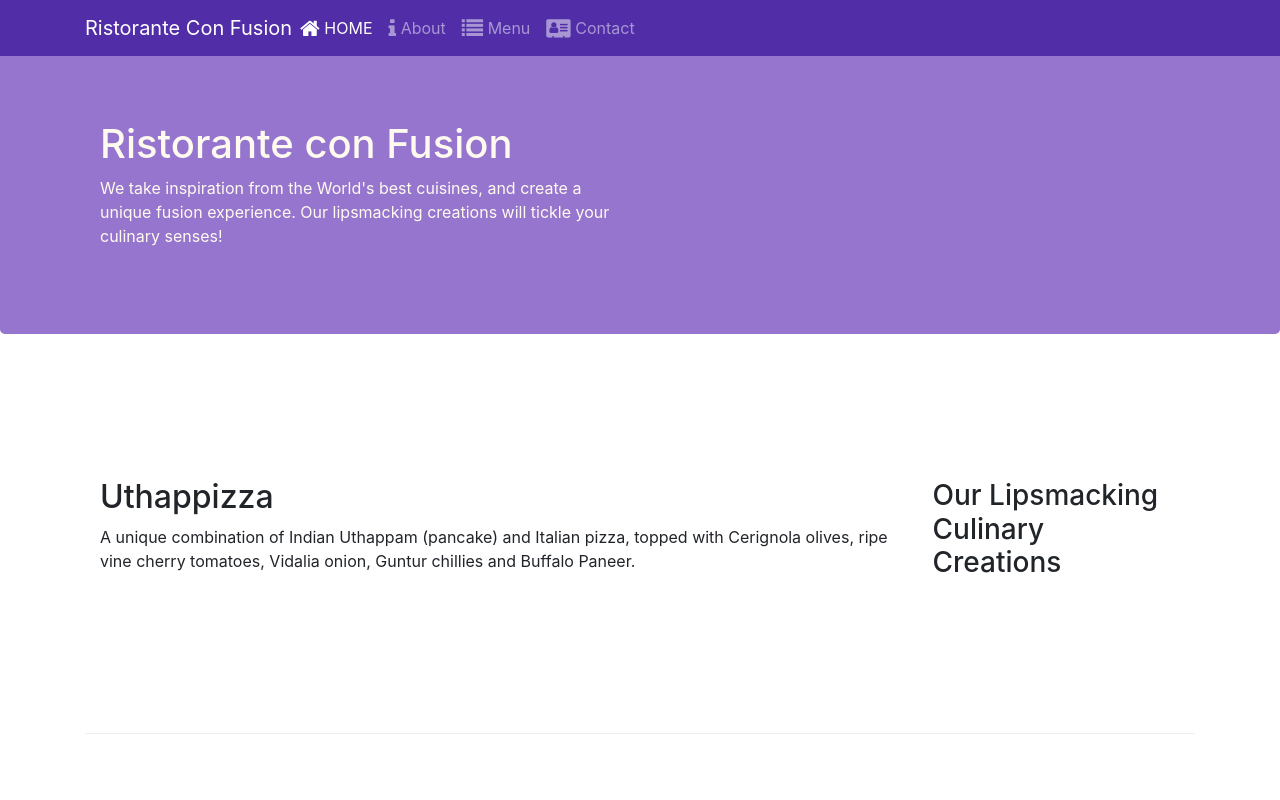
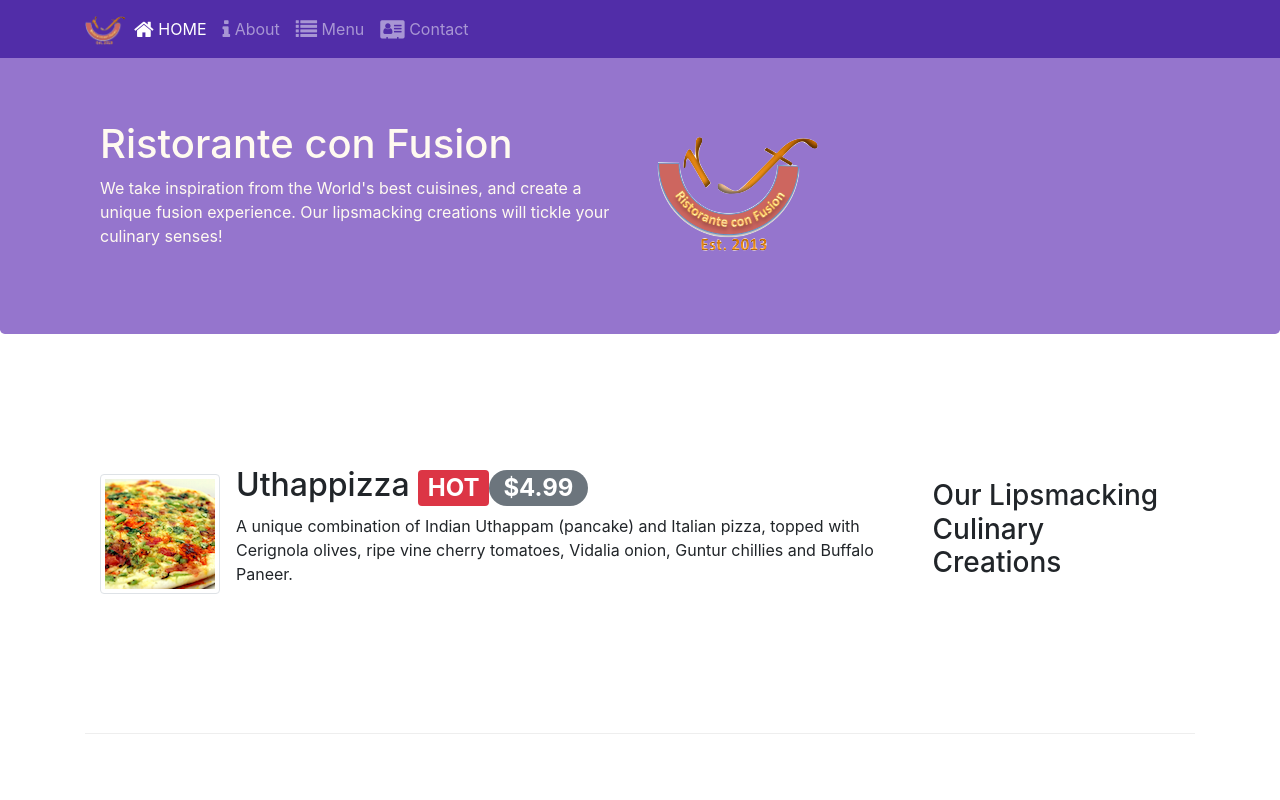
Before and after one commit to AhhEagle/conFusion, a website: page index.html in a window 1280 px wide. Shown: the top 800 px of the page. Drawn offline with nearby package versions, Linux system fonts and the light colour scheme.

Commit message:
Learnt how to include media objects in a website

```diff
--- a/index.html
+++ b/index.html
@@ -23,7 +23,7 @@
             <button class="navbar-toggler" type="button" data-toggle ="collapse" data-target="#Navbar">
                <span class="navbar-toggler-icon"></span>
             </button>
-            <a class="navbar-brand mr-auto" href="#">Ristorante Con Fusion</a>
+            <a class="navbar-brand mr-auto" href="#"><img src="img/logo.png" height="30" width="41"></a>
             <div class="collapse navbar-collapse" id="Navbar">
             <ul class="navbar-nav mr-auto">
                 <li class="nav-item active"><a class="nav-link" href="#"><span class ="fa fa-home fa-lg"></span> HOME</a> </li>
@@ -43,8 +43,8 @@
                     <h1>Ristorante con Fusion</h1>
                     <p>We take inspiration from the World's best cuisines, and create a unique fusion experience. Our lipsmacking creations will tickle your culinary senses!</p>
                 </div>
-                <div class="col-12 col-sm-6">
-                </div>
+                <div class="col-12 col-sm align-self-center">
+                    <img src="img/logo.png" class="img-fluid">
             </div>
         </div>
     </header>
@@ -55,8 +55,15 @@
                 <h3>Our Lipsmacking Culinary Creations</h3>
             </div>
             <div class="col col-sm order-sm-first col-md">
-                <h2>Uthappizza</h2>
+                <div class="media">
+                    <img class="d-flex mr-3 img-thumbnail align-self-center" src="img/Uthappizza.png" alt="uthappizza">
+                    <div class="media-body">
+                    <h2 class="mt-0">Uthappizza <span class="badge badge-danger">HOT </span><span class="badge badge-pill badge-secondary">$4.99</span></h2>
                 <p>A unique combination of Indian Uthappam (pancake) and Italian pizza, topped with Cerignola olives, ripe vine cherry tomatoes, Vidalia onion, Guntur chillies and Buffalo Paneer.</p>
+                    </div>
+
+                </div>
+
             </div>
         </div>
 
@@ -76,9 +83,16 @@
                 <h3>Meet our Culinary Specialists</h3>
             </div>
             <div class="col col-sm order-sm-first col-md">
-                <h2>Alberto Somayya</h2>
+                <div class="media">
+                    <img class="d-flex mr-3 img-thumbnail align-self-center" src="img/alberto.png" alt="alberto">
+                    <div class="media-body">
+                        <h2 class="mt-0">Alberto Somayya</h2>
                 <h4>Executive Chef</h4>
                 <p>Award winning three-star Michelin chef with wide International experience having worked closely with whos-who in the culinary world, he specializes in creating mouthwatering Indo-Italian fusion experiences. </p>
+
+                    </div>
+                </div>
+
             </div>
         </div>
     </div>
```
Also changed, not shown: aboutus.html (+3 -2 lines), contactus.html (+3 -3 lines).
